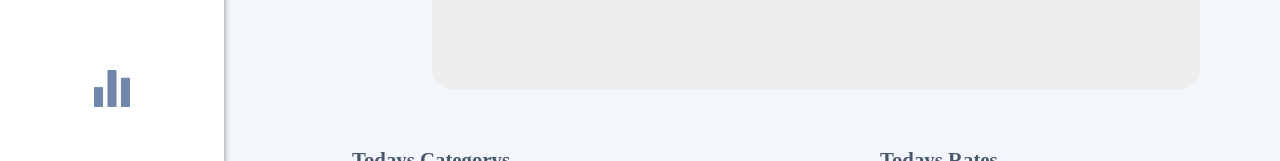
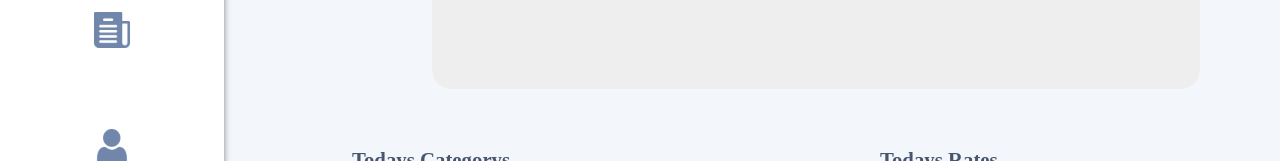
Before and after one commit to skku-capstone-2021/newspaper, a React app in the folder client/: page / in a window 1280 px wide. Shown: the part 370-531 px from the top of the page. Built offline with nearby package versions, Linux system fonts and the light colour scheme.

Commit message:
feat: sidebar hover 시 page name 표시

```diff
--- a/client/src/components/Common/Sidebar/index.tsx
+++ b/client/src/components/Common/Sidebar/index.tsx
@@ -1,7 +1,10 @@
 import { FC, useState } from "react";
 import { Link, useLocation } from "react-router-dom";
 import DatePicker from "react-datepicker";
+import Tooltip from "@material-ui/core/Tooltip";
+import ClickAwayListener from "@material-ui/core/ClickAwayListener";
 import { Analyze, Dashboard, Mypage, News, Logo } from "@/assets";
+
 import {
   Icon,
   Menu,
@@ -13,6 +16,15 @@ import {
 const Sidebar: FC = () => {
   const { pathname } = useLocation();
   const [date, setDate] = useState<Date>(new Date());
+  const [open, setOpen] = useState<boolean>(false);
+
+  const handleTooltipClose = () => {
+    setOpen(false);
+  };
+
+  const handleTooltipOpen = () => {
+    setOpen(true);
+  };
 
   return (
     <SidebarWrapper>
@@ -21,6 +33,7 @@ const Sidebar: FC = () => {
       </Link>
       <Menu>
         <Link to="/">
+          <Tooltip disableFocusListener disableTouchListener title="Dashboard">
             <Icon
               src={Dashboard}
               alt="dashboard"
@@ -29,8 +42,10 @@ const Sidebar: FC = () => {
               className={pathname === "/" ? "selected" : ""}
               current={pathname === "/"}
             />
+          </Tooltip>
         </Link>
         <Link to="/news">
+          <Tooltip disableFocusListener disableTouchListener title="News">
             <Icon
               src={News}
               alt="news"
@@ -39,18 +54,10 @@ const Sidebar: FC = () => {
               className={pathname === "/news" ? "selected" : ""}
               current={pathname === "/news"}
             />
-        </Link>
-        <Link to="/analyze">
-          <Icon
-            src={Analyze}
-            alt="analyze"
-            width="2.3"
-            height="2.3"
-            className={pathname === "/analyze" ? "selected" : ""}
-            current={pathname === "/analyze"}
-          />
+          </Tooltip>
         </Link>
         <Link to="/mypage">
+          <Tooltip disableFocusListener disableTouchListener title="Mypage">
             <Icon
               src={Mypage}
               alt="mypage"
@@ -59,6 +66,7 @@ const Sidebar: FC = () => {
               className={pathname === "/mypage" ? "selected" : ""}
               current={pathname === "/mypage"}
             />
+          </Tooltip>
         </Link>
       </Menu>
       <CalendarWrapper>
```
Lines whose indentation alone changed are shown as unchanged.
